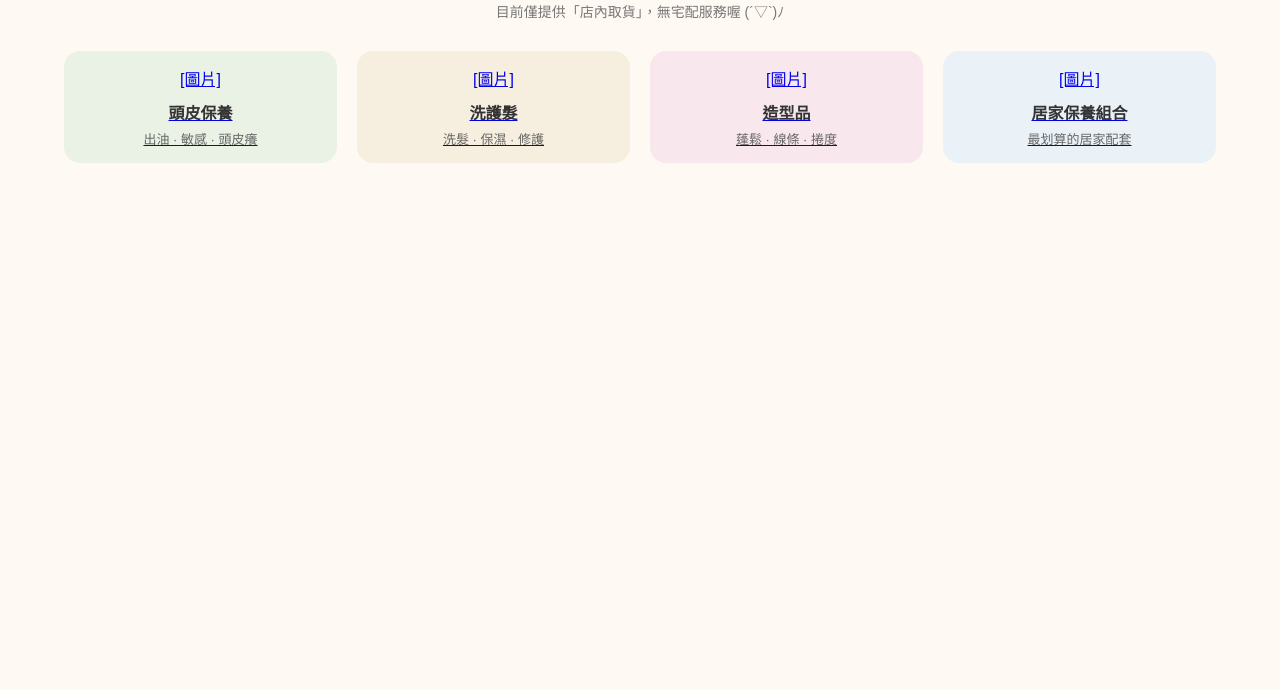
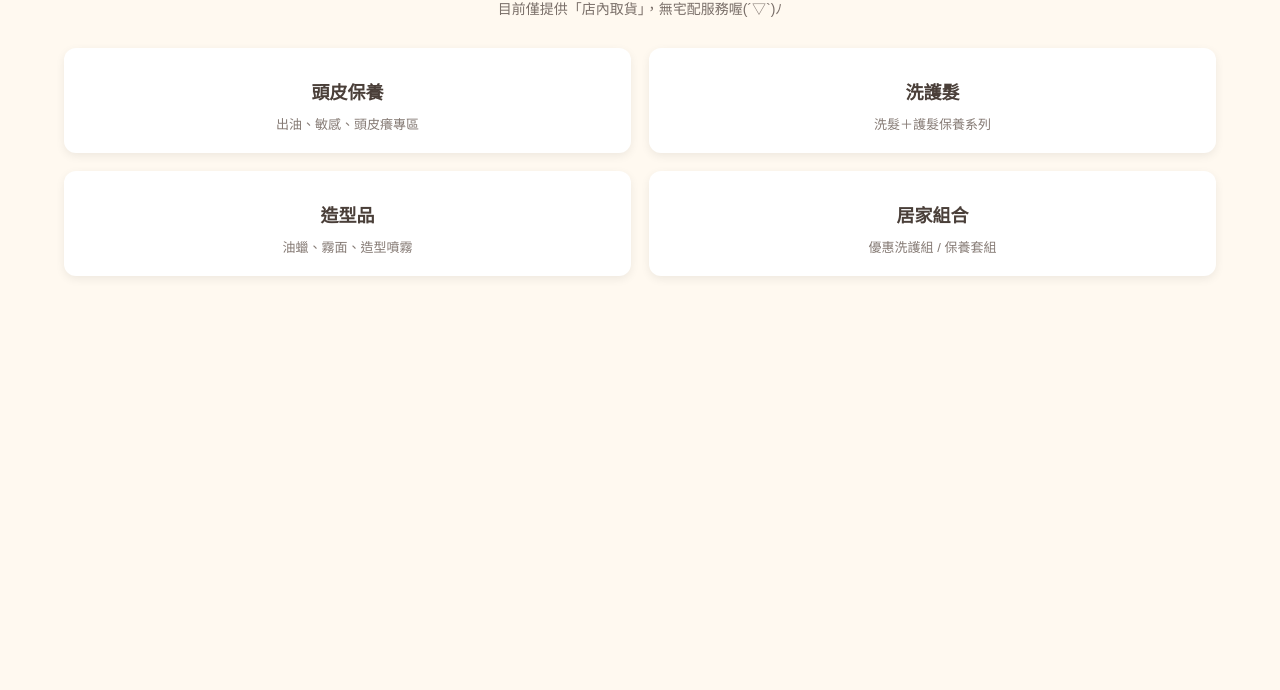
Before and after one commit to yvv8schrsb-glitch/mentor357.products, a plain HTML site: page index.html in a window 1280 px wide. Shown: the part 110-800 px from the top of the page. Drawn offline with Linux system fonts and the light colour scheme.

Commit message:
Refactor HTML structure and update styles
Updated styles and structure for better layout and readability.

```diff
--- a/index.html
+++ b/index.html
@@ -9,94 +9,92 @@
   body {
     font-family: "Noto Sans TC", sans-serif;
     margin: 0;
-        padding: 0;
-        background: #FFF9F3; /* 奶油米白 */
+    background: #FFF9F0; /* 奶油米白 */
   }
 
-    .container { width: 90%; margin: auto; padding: 30px 0; }
+  .container {
+    width: 90%;
+    margin: auto;
+    text-align: center;
+    padding: 40px 0;
+  }
 
   h1 {
-        text-align: center;
-        color: #333;
+    font-size: 26px;
+    font-weight: 600;
     margin-bottom: 10px;
+    color: #5A4A42;
   }
 
-    .note {
-        text-align: center;
+  p.sub {
     font-size: 14px;
-        color: #777;
+    color: #7A6F69;
     margin-bottom: 30px;
   }
 
+  /* 分類卡片 */
   .grid {
     display: grid;
-        grid-template-columns: repeat(auto-fit, minmax(160px, 1fr));
-        gap: 20px;
+    grid-template-columns: 1fr 1fr;
+    gap: 18px;
   }
 
   .card {
-        background: #ffffff;
-        border-radius: 16px;
-        padding: 15px;
-        text-align: center;
-        cursor: pointer;
-        transition: 0.25s;
+    background: #FFFFFF;
+    border-radius: 12px;
+    padding: 20px 10px;
+    box-shadow: 0 3px 10px rgba(0,0,0,0.07);
   }
 
-    .card:hover {
-        transform: translateY(-5px);
-        box-shadow: 0 8px 18px rgba(0,0,0,0.1);
+  .card-title {
+    font-size: 18px;
+    font-weight: 600;
+    margin: 10px 0;
+    color: #4A3F39;
   }
 
-    .green { background: #EAF2E5; }
-    .cream { background: #F6EEDF; }
-    .pink { background: #F8E7ED; }
-    .blue { background: #EAF2F8; }
+  .card-sub {
+    font-size: 13px;
+    color: #857a74;
+  }
 
-    .card-title { font-weight: bold; color: #333; margin-top: 10px; }
-    .card-desc { font-size: 13px; color: #666; margin-top: 5px; }
+  /* 手機 RWD */
+  @media (max-width: 420px) {
+    .grid {
+      grid-template-columns: 1fr;
+    }
+  }
 </style>
+
 </head>
 
 <body>
 <div class="container">
 
   <h1>板新店 · 商品專區</h1>
-<p class="note">目前僅提供「店內取貨」，無宅配服務喔 (´▽`)ﾉ</p>
+  <p class="sub">目前僅提供「店內取貨」，無宅配服務喔(´▽`)ﾉ</p>
 
   <div class="grid">
 
-    <a href="scalp/index.html">
-        <div class="card green">
-            <div>[圖片]</div>
+    <div class="card">
       <div class="card-title">頭皮保養</div>
-            <div class="card-desc">出油 · 敏感 · 頭皮癢</div>
+      <div class="card-sub">出油、敏感、頭皮癢專區</div>
     </div>
-    </a>
 
-    <a href="haircare/index.html">
-        <div class="card cream">
-            <div>[圖片]</div>
+    <div class="card">
       <div class="card-title">洗護髮</div>
-            <div class="card-desc">洗髮 · 保濕 · 修護</div>
+      <div class="card-sub">洗髮＋護髮保養系列</div>
     </div>
-    </a>
 
-    <a href="styling/index.html">
-        <div class="card pink">
-            <div>[圖片]</div>
+    <div class="card">
       <div class="card-title">造型品</div>
-            <div class="card-desc">蓬鬆 · 線條 · 捲度</div>
+      <div class="card-sub">油蠟、霧面、造型噴霧</div>
     </div>
-    </a>
 
-    <a href="homecare/index.html">
-        <div class="card blue">
-            <div>[圖片]</div>
-            <div class="card-title">居家保養組合</div>
-            <div class="card-desc">最划算的居家配套</div>
+    <div class="card">
+      <div class="card-title">居家組合</div>
+      <div class="card-sub">優惠洗護組 / 保養套組</div>
     </div>
-    </a>
 
   </div>
 
```
Lines whose indentation alone changed are shown as unchanged.
